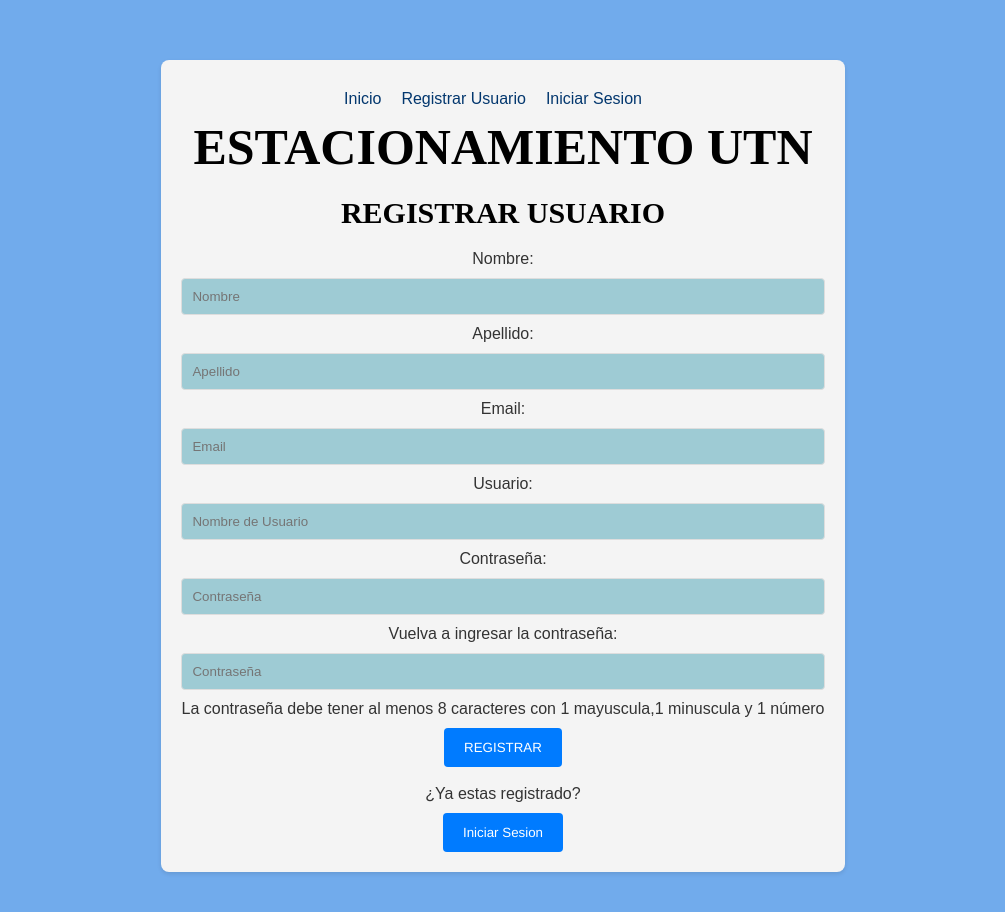
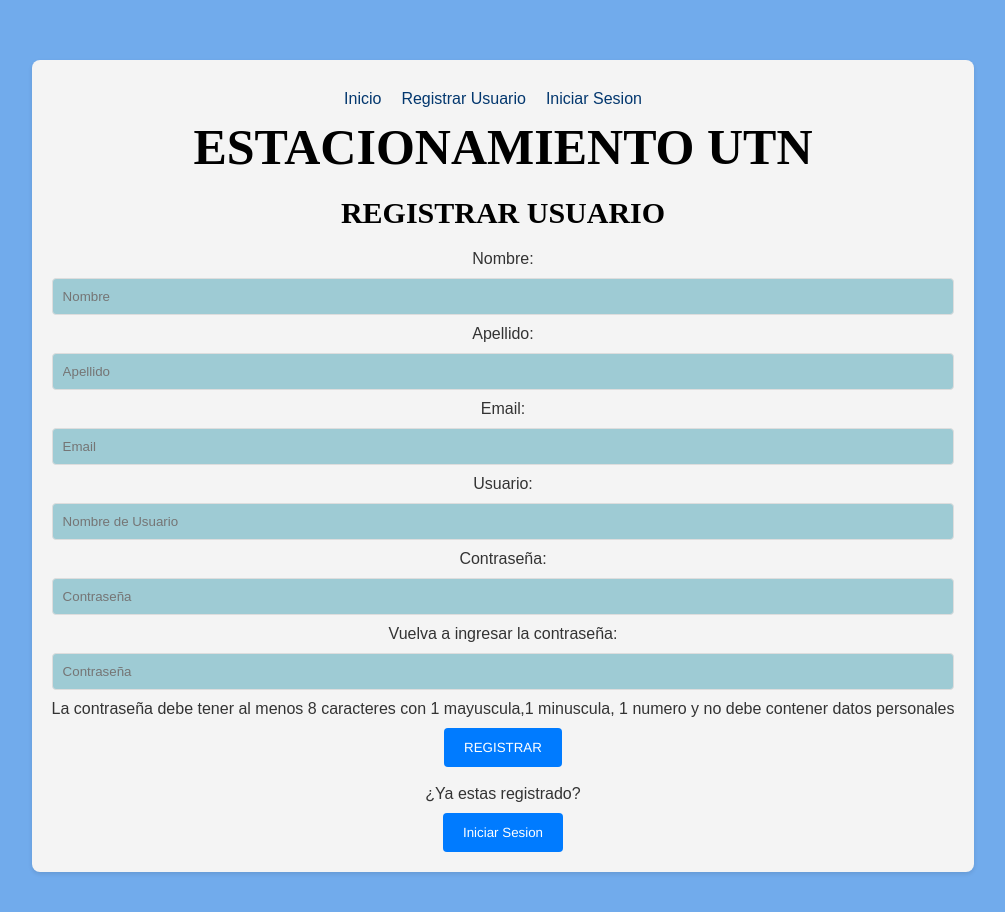
Before and after one commit to seleluciano/EstacionamientoFacu, a Vue app in the folder EstacionamientoUTN/: page /#/registro in a window 1280 px wide. Shown: the top 912 px of the page, without its empty margins (137-1142 px from the left). Built offline with nearby package versions, Linux system fonts and the light colour scheme.

Commit message:
Registrar

```diff
--- a/EstacionamientoUTN/src/components/RegistrarUsuario.vue
+++ b/EstacionamientoUTN/src/components/RegistrarUsuario.vue
@@ -15,7 +15,7 @@
             <input v-model="password1" type="password" placeholder="Contraseña" required>
             <p>Vuelva a ingresar la contraseña:</p>
             <input v-model="password2" type="password" placeholder="Contraseña" required>
-            <p>La contraseña debe tener al menos 8 caracteres con 1 mayuscula,1 minuscula y 1 número</p>
+            <p>La contraseña debe tener al menos 8 caracteres con 1 mayuscula,1 minuscula, 1 numero y no debe contener datos personales</p>
             <button type="submit">REGISTRAR</button>
         </form>
         <p><br>¿Ya estas registrado?</p><button @click="redirectToAbout">Iniciar Sesion</button>
```
